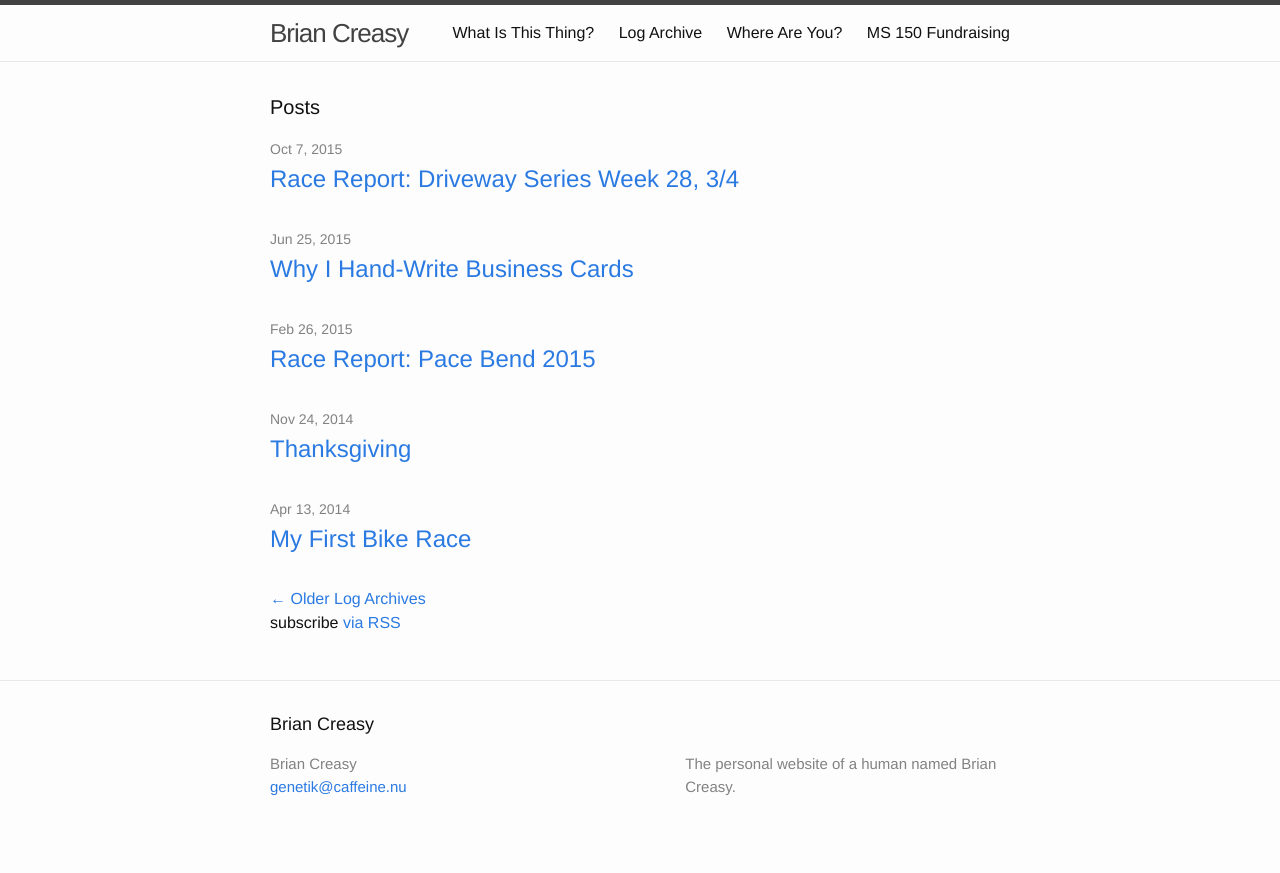
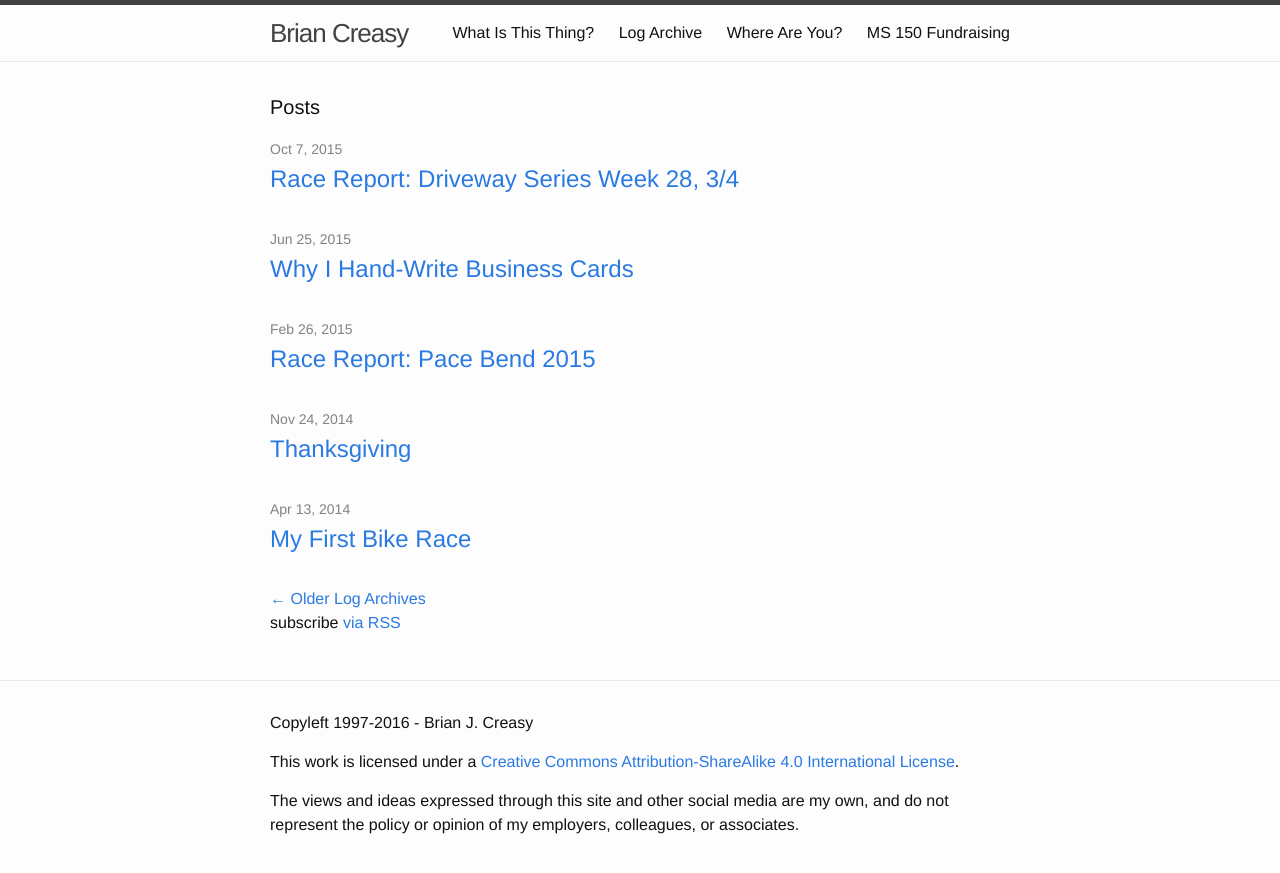
Before and after one commit to bcreasy/bcreasy.github.io, a Jekyll site: the page built from index.html, in a window 1280 px wide. Shown: the top 873 px of the page. Built offline with Jekyll 4.4.1, drawn with Linux system fonts in a browser that asks for light colours; the list of posts is cut into pages by our own code.

Commit message:
import footer content

```diff
--- a/_includes/footer.html
+++ b/_includes/footer.html
@@ -1,38 +1,7 @@
 <footer class="site-footer">
-
-  <div class="wrapper">
-
-    <h2 class="footer-heading">{{ site.title }}</h2>
-
-    <div class="footer-col-wrapper">
-      <div class="footer-col footer-col-1">
-        <ul class="contact-list">
-          <li>{{ site.title }}</li>
-          <li><a href="mailto:{{ site.email }}">{{ site.email }}</a></li>
-        </ul>
+      <div class="wrapper">
+        <p>Copyleft 1997-{{ site.time | date: "%Y" }} - {{ site.author }}</p>
+        <p>This work is licensed under a <a rel="license" href="http://creativecommons.org/licenses/by-sa/4.0/">Creative Commons Attribution-ShareAlike 4.0 International License</a>.</p>
+        <p>The views and ideas expressed through this site and other social media are my own, and do not represent the policy or opinion of my employers, colleagues, or associates.</p>
       </div>
-
-      <div class="footer-col footer-col-2">
-        <ul class="social-media-list">
-          {% if site.github_username %}
-          <li>
-            {% include icon-github.html username=site.github_username %}
-          </li>
-          {% endif %}
-
-          {% if site.twitter_username %}
-          <li>
-            {% include icon-twitter.html username=site.twitter_username %}
-          </li>
-          {% endif %}
-        </ul>
-      </div>
-
-      <div class="footer-col footer-col-3">
-        <p>{{ site.description }}</p>
-      </div>
-    </div>
-
-  </div>
-
-</footer>
+    </footer>
```
